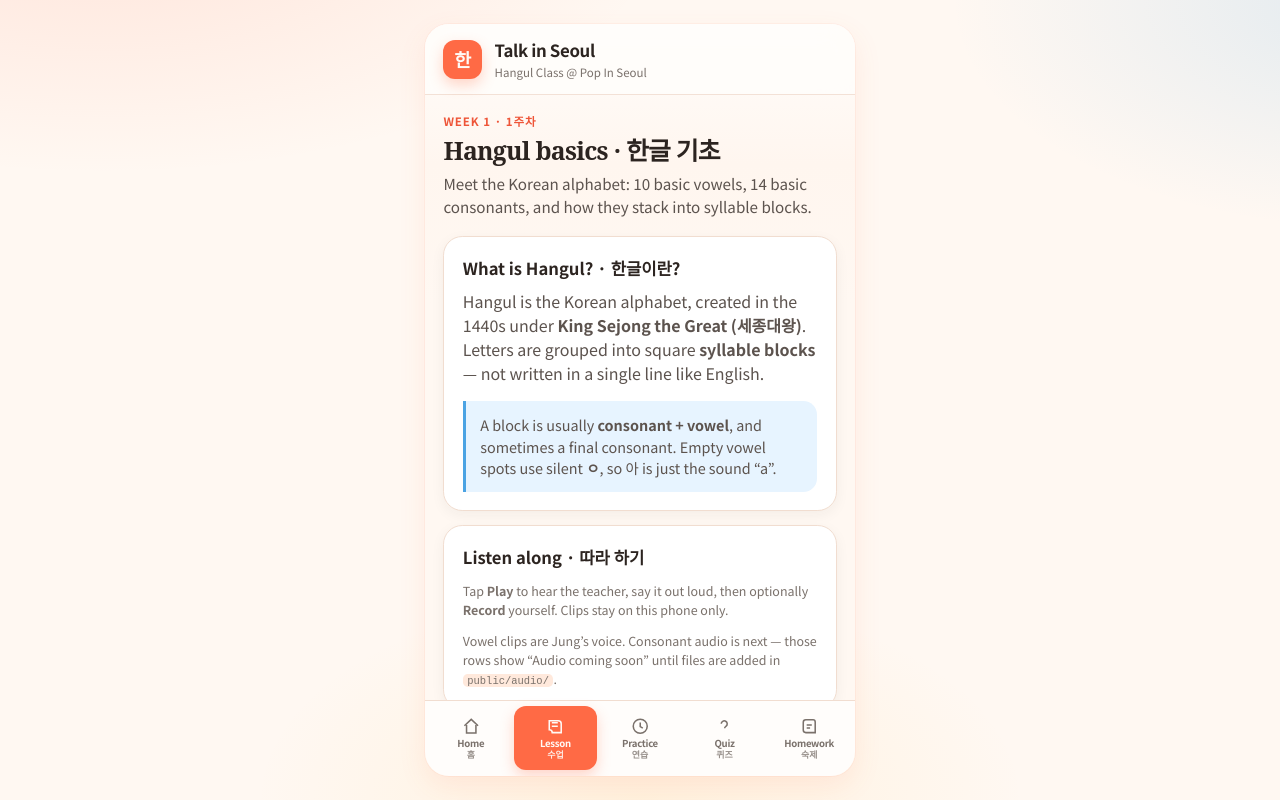
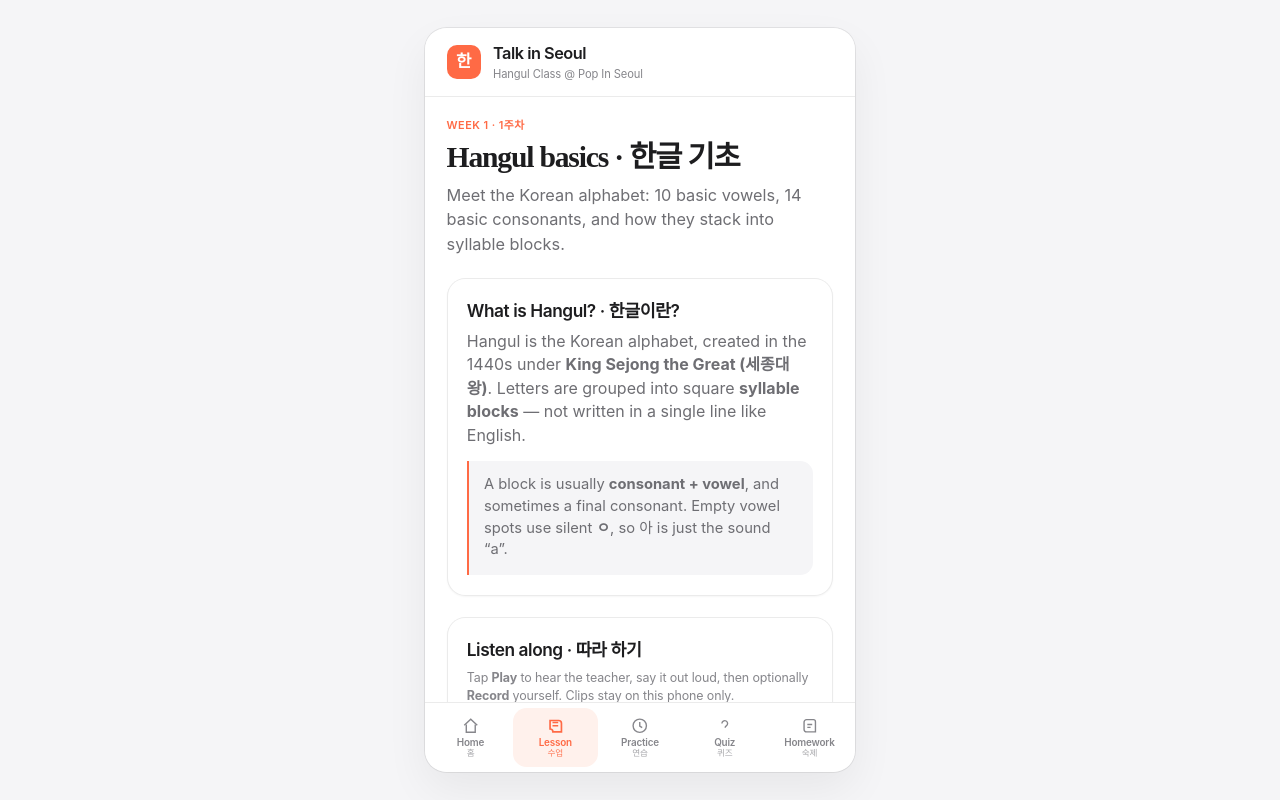
Before and after one commit to TalkInSeoul88/Talk-In-Seoul, a React (Vite) app: page /lesson in a window 1280 px wide. Built offline with nearby package versions, Linux system fonts and the light colour scheme; no server answers.

Commit message:
Calm Talk in Seoul UI toward an Apple-like layout.
Keep coral as the only strong accent, drop competing color blocks, and give titles, nav, and Play controls more room without changing features or audio wiring.

Co-authored-by: TalkInSeoul88 <TalkInSeoul88@users.noreply.github.com>

```diff
--- a/index.html
+++ b/index.html
@@ -12,7 +12,7 @@
     <link rel="preconnect" href="https://fonts.googleapis.com" />
     <link rel="preconnect" href="https://fonts.gstatic.com" crossorigin />
     <link
-      href="https://fonts.googleapis.com/css2?family=Noto+Sans+KR:wght@400;500;600;700&family=Noto+Serif+KR:wght@600;700&display=swap"
+      href="https://fonts.googleapis.com/css2?family=Noto+Sans+KR:wght@400;500;600;700&family=Noto+Serif+KR:wght@500;600;700&display=swap"
       rel="stylesheet"
     />
     <title>Talk in Seoul · Hangul Class @ Pop In Seoul</title>
--- a/src/components/Layout.tsx
+++ b/src/components/Layout.tsx
@@ -43,7 +43,7 @@ export default function Layout() {
 
 function HomeIcon() {
   return (
-    <svg viewBox="0 0 24 24" fill="none" stroke="currentColor" strokeWidth="1.8">
+    <svg viewBox="0 0 24 24" fill="none" stroke="currentColor" strokeWidth="1.7">
       <path d="M4 11.5 12 4l8 7.5" />
       <path d="M6.5 10.5V20h11V10.5" />
     </svg>
@@ -52,7 +52,7 @@ function HomeIcon() {
 
 function LessonIcon() {
   return (
-    <svg viewBox="0 0 24 24" fill="none" stroke="currentColor" strokeWidth="1.8">
+    <svg viewBox="0 0 24 24" fill="none" stroke="currentColor" strokeWidth="1.7">
       <path d="M5 5.5h10.5A3.5 3.5 0 0 1 19 9v10.5H8.5A3.5 3.5 0 0 0 5 16V5.5Z" />
       <path d="M8 8h7M8 12h7" />
     </svg>
@@ -61,7 +61,7 @@ function LessonIcon() {
 
 function PracticeIcon() {
   return (
-    <svg viewBox="0 0 24 24" fill="none" stroke="currentColor" strokeWidth="1.8">
+    <svg viewBox="0 0 24 24" fill="none" stroke="currentColor" strokeWidth="1.7">
       <circle cx="12" cy="12" r="8.2" />
       <path d="M12 7.5v5l3 1.8" />
     </svg>
@@ -70,7 +70,7 @@ function PracticeIcon() {
 
 function QuizIcon() {
   return (
-    <svg viewBox="0 0 24 24" fill="none" stroke="currentColor" strokeWidth="1.8">
+    <svg viewBox="0 0 24 24" fill="none" stroke="currentColor" strokeWidth="1.7">
       <path d="M8.5 9.2a3.5 3.5 0 1 1 5.4 2.95c-.9.6-1.4 1.2-1.4 2.35" />
       <path d="M12.5 17.8h.01" />
     </svg>
@@ -79,7 +79,7 @@ function QuizIcon() {
 
 function HomeworkIcon() {
   return (
-    <svg viewBox="0 0 24 24" fill="none" stroke="currentColor" strokeWidth="1.8">
+    <svg viewBox="0 0 24 24" fill="none" stroke="currentColor" strokeWidth="1.7">
       <path d="M8 4.5h8.5A2.5 2.5 0 0 1 19 7v12.5H8A3 3 0 0 1 5 16.5v-9A3 3 0 0 1 8 4.5Z" />
       <path d="M9 10.5h6M9 14h4" />
     </svg>
--- a/src/index.css
+++ b/src/index.css
@@ -1,31 +1,26 @@
 :root {
-  --paper: #fff8f2;
-  --paper-deep: #ffe4d2;
-  --peach: #ffe9dc;
-  --sky: #e7f4ff;
-  --sky-accent: #4ba3e3;
-  --cream: #fffdfb;
+  --paper: #f5f5f7;
+  --fill: #f5f5f7;
   --card: #ffffff;
-  --ink: #2c2420;
-  --ink-soft: #5c534e;
-  --muted: #7a716b;
-  --line: #f1ddd0;
+  --ink: #1d1d1f;
+  --ink-soft: #6e6e73;
+  --muted: #86868b;
+  --line: rgba(0, 0, 0, 0.08);
   --coral: #ff6a45;
   --coral-deep: #ee5538;
-  --coral-soft: #ffe3d8;
-  --sun: #ffc14a;
-  --ok: #22a06b;
-  --ok-soft: #e3f8ee;
-  --bad: #e85a3c;
-  --bad-soft: #ffe8e1;
-  --nav-h: 4.75rem;
-  --shadow: 0 10px 28px rgba(255, 106, 69, 0.1);
-  --shadow-sm: 0 4px 14px rgba(44, 36, 32, 0.05);
-  --radius: 1.2rem;
-  --radius-sm: 0.9rem;
-  --space: 1.15rem;
-  --font: 'Noto Sans KR', 'Apple SD Gothic Neo', sans-serif;
-  --serif: 'Noto Serif KR', 'Noto Serif', serif;
+  --coral-soft: #fff1ec;
+  --ok: #248a3d;
+  --ok-soft: #e8f6ec;
+  --bad: #de3b2e;
+  --bad-soft: #fdecea;
+  --nav-h: 4.35rem;
+  --shadow: 0 18px 44px rgba(0, 0, 0, 0.06);
+  --shadow-sm: 0 1px 2px rgba(0, 0, 0, 0.04);
+  --radius: 1.15rem;
+  --radius-sm: 0.85rem;
+  --space: 1.35rem;
+  --font: -apple-system, BlinkMacSystemFont, 'Noto Sans KR', 'Apple SD Gothic Neo', sans-serif;
+  --serif: 'Noto Serif KR', 'Apple Myungjo', serif;
   color-scheme: light;
 }
 
@@ -45,13 +40,10 @@ body {
   margin: 0;
   font-family: var(--font);
   color: var(--ink);
-  background:
-    radial-gradient(1100px 520px at 8% -12%, rgba(255, 106, 69, 0.14), transparent 52%),
-    radial-gradient(900px 480px at 108% 0%, rgba(75, 163, 227, 0.16), transparent 48%),
-    radial-gradient(700px 380px at 50% 100%, rgba(255, 193, 74, 0.12), transparent 55%),
-    var(--paper);
-  line-height: 1.5;
+  background: var(--paper);
+  line-height: 1.47;
   -webkit-font-smoothing: antialiased;
+  text-rendering: optimizeLegibility;
 }
 
 button,
@@ -64,6 +56,15 @@ button {
   cursor: pointer;
 }
 
+a,
+button {
+  -webkit-tap-highlight-color: transparent;
+}
+
+p {
+  margin: 0;
+}
+
 a {
   color: inherit;
   text-decoration: none;
@@ -71,16 +72,15 @@ a {
 
 :focus-visible {
   outline: 2px solid var(--coral);
-  outline-offset: 2px;
+  outline-offset: 3px;
 }
 
 .app-shell {
   width: min(430px, 100%);
   min-height: 100dvh;
   margin: 0 auto;
-  background:
-    linear-gradient(180deg, #fffdfb 0%, #fff6ef 140px, var(--paper) 280px);
-  box-shadow: 0 0 0 1px rgba(255, 106, 69, 0.06), var(--shadow);
+  background: var(--card);
+  box-shadow: 0 0 0 1px var(--line), var(--shadow);
   position: relative;
   padding-bottom: calc(var(--nav-h) + env(safe-area-inset-bottom));
 }
@@ -91,26 +91,25 @@ a {
   z-index: 10;
   display: flex;
   align-items: center;
-  gap: 0.8rem;
-  padding: 0.9rem var(--space) 0.8rem;
-  background: color-mix(in srgb, var(--cream) 86%, transparent);
-  backdrop-filter: blur(14px);
-  border-bottom: 1px solid color-mix(in srgb, var(--line) 85%, transparent);
+  gap: 0.75rem;
+  padding: 0.85rem var(--space) 0.8rem;
+  background: rgba(255, 255, 255, 0.78);
+  backdrop-filter: saturate(180%) blur(20px);
+  border-bottom: 1px solid var(--line);
 }
 
 .mark {
-  width: 2.4rem;
-  height: 2.4rem;
-  border-radius: 0.75rem;
+  width: 2.15rem;
+  height: 2.15rem;
+  border-radius: 0.62rem;
   background: var(--coral);
-  color: #fffaf7;
+  color: #fff;
   display: grid;
   place-items: center;
   font-family: var(--serif);
   font-weight: 700;
-  font-size: 1.15rem;
+  font-size: 1.05rem;
   flex-shrink: 0;
-  box-shadow: 0 6px 14px rgba(255, 106, 69, 0.28);
 }
 
 .topbar-copy {
@@ -119,41 +118,56 @@ a {
 
 .topbar h1 {
   margin: 0;
-  font-size: 1.05rem;
-  letter-spacing: -0.02em;
+  font-size: 1.02rem;
+  font-weight: 600;
+  letter-spacing: -0.03em;
 }
 
 .topbar p {
-  margin: 0;
+  margin: 0.05rem 0 0;
   color: var(--muted);
-  font-size: 0.72rem;
+  font-size: 0.7rem;
+  letter-spacing: -0.01em;
 }
 
 .page {
-  padding: 1.15rem var(--space) 1.7rem;
+  padding: 1.35rem var(--space) 2rem;
+}
+
+.stack {
+  display: flex;
+  flex-direction: column;
+  gap: 1.35rem;
+}
+
+.page-header .lede {
+  margin-bottom: 0;
 }
 
 .kicker {
-  margin: 0 0 0.28rem;
-  color: var(--coral-deep);
-  font-size: 0.72rem;
-  font-weight: 700;
-  letter-spacing: 0.08em;
+  margin: 0 0 0.35rem;
+  color: var(--coral);
+  font-size: 0.68rem;
+  font-weight: 600;
+  letter-spacing: 0.04em;
   text-transform: uppercase;
 }
 
 .page-title {
-  margin: 0 0 0.4rem;
+  margin: 0 0 0.5rem;
   font-family: var(--serif);
-  font-size: 1.55rem;
-  letter-spacing: -0.03em;
-  line-height: 1.25;
+  font-size: 1.85rem;
+  font-weight: 600;
+  letter-spacing: -0.04em;
+  line-height: 1.18;
 }
 
 .lede {
-  margin: 0 0 1.15rem;
+  margin: 0 0 0.15rem;
   color: var(--ink-soft);
-  font-size: 0.95rem;
+  font-size: 1.02rem;
+  line-height: 1.5;
+  font-weight: 400;
 }
 
 .card {
@@ -161,18 +175,15 @@ a {
   border: 1px solid var(--line);
   border-radius: var(--radius);
   box-shadow: var(--shadow-sm);
-  padding: var(--space);
-}
-
-.card + .card,
-.stack > * + * {
-  margin-top: 0.9rem;
+  padding: 1.2rem 1.2rem 1.25rem;
 }
 
 .card h2,
 .section-title {
-  margin: 0 0 0.55rem;
-  font-size: 1.04rem;
+  margin: 0 0 0.4rem;
+  font-size: 1.08rem;
+  font-weight: 600;
+  letter-spacing: -0.025em;
 }
 
 .muted {
@@ -182,68 +193,69 @@ a {
 .tiny {
   color: var(--muted);
   font-size: 0.78rem;
+  letter-spacing: -0.01em;
 }
 
-.welcome {
-  background:
-    radial-gradient(280px 140px at 100% 0%, rgba(75, 163, 227, 0.22), transparent 58%),
-    radial-gradient(240px 150px at 0% 110%, rgba(255, 176, 140, 0.34), transparent 52%),
-    #fff;
+.card > .tiny + .tiny {
+  margin-top: 0.45rem;
 }
 
-.welcome h2 {
-  font-family: var(--serif);
-  font-size: 1.55rem;
-  margin: 0.15rem 0 0.45rem;
-  letter-spacing: -0.03em;
+.count {
+  margin: 0;
+  color: var(--muted);
+  font-size: 0.84rem;
+  letter-spacing: -0.01em;
+}
+
+.page-header + .progress-bar {
+  margin-top: 0.85rem;
 }
 
 .quick-grid {
   display: grid;
   grid-template-columns: 1fr 1fr;
-  gap: 0.75rem;
+  gap: 0.7rem;
 }
 
 .quick-link {
   display: flex;
   flex-direction: column;
   justify-content: space-between;
-  min-height: 6.5rem;
-  padding: 0.95rem 1rem;
+  min-height: 6.1rem;
+  padding: 1rem 1.05rem 0.95rem;
   border-radius: var(--radius);
   border: 1px solid var(--line);
   background: var(--card);
-  box-shadow: var(--shadow-sm);
+  position: relative;
 }
 
 .quick-link span {
-  font-size: 0.78rem;
+  font-size: 0.75rem;
   color: var(--muted);
 }
 
 .quick-link strong {
-  font-size: 1.08rem;
+  font-size: 1.12rem;
+  font-weight: 600;
+  letter-spacing: -0.03em;
+  padding-right: 1rem;
 }
 
-.quick-link.accent {
-  background: var(--coral);
-  border-color: transparent;
-  color: #fffaf7;
-  box-shadow: 0 8px 18px rgba(255, 106, 69, 0.28);
+.quick-link::after {
+  content: '›';
+  position: absolute;
+  right: 0.95rem;
+  bottom: 0.85rem;
+  color: var(--coral);
+  font-size: 1.4rem;
+  font-weight: 400;
+  line-height: 1;
 }
 
-.quick-link.accent span {
-  color: rgba(255, 250, 247, 0.82);
-}
-
-.quick-link.sky {
-  background: var(--sky);
-  border-color: color-mix(in srgb, var(--sky-accent) 22%, var(--line));
-}
-
-.quick-link.peach {
-  background: var(--peach);
-  border-color: color-mix(in srgb, var(--coral) 18%, var(--line));
+@media (hover: hover) {
+  .quick-link:hover {
+    background: var(--fill);
+  }
 }
 
 .next-class textarea {
@@ -252,84 +264,69 @@ a {
   resize: none;
   background: transparent;
   color: inherit;
-  padding: 0.35rem 0 0;
+  padding: 0.4rem 0 0;
   min-height: 3.4rem;
+}
+
+.next-class-copy {
+  white-space: pre-wrap;
+  margin: 0.55rem 0 0;
+  font-weight: 600;
+  letter-spacing: -0.02em;
 }
 
 .progress-row {
   display: flex;
   justify-content: space-between;
-  gap: 0.75rem;
-  margin-top: 0.8rem;
+  gap: 0.7rem;
+  margin-top: 0.85rem;
 }
 
 .stat {
   flex: 1;
-  background: var(--peach);
+  background: var(--fill);
   border-radius: var(--radius-sm);
-  padding: 0.75rem 0.85rem;
+  padding: 0.8rem 0.9rem;
 }
 
 .stat b {
   display: block;
-  font-size: 1.2rem;
-}
-
-.jamo-grid {
-  display: grid;
-  grid-template-columns: repeat(5, 1fr);
-  gap: 0.45rem;
-}
-
-.jamo {
-  background: var(--peach);
-  border-radius: 0.8rem;
-  text-align: center;
-  padding: 0.5rem 0.15rem 0.45rem;
-}
-
-.jamo .glyph {
-  display: block;
-  font-size: 1.45rem;
+  font-size: 1.25rem;
   font-weight: 600;
-  line-height: 1.2;
-}
-
-.jamo .roman {
-  display: block;
-  font-size: 0.68rem;
-  color: var(--muted);
+  letter-spacing: -0.03em;
+  margin-top: 0.15rem;
 }
 
 .syllable-row {
   display: grid;
   grid-template-columns: repeat(3, 1fr);
   gap: 0.55rem;
+  margin-top: 0.75rem;
 }
 
 .syllable {
   text-align: center;
-  background: var(--peach);
+  background: var(--fill);
   border-radius: var(--radius-sm);
-  padding: 0.65rem 0.35rem;
+  padding: 0.75rem 0.35rem;
 }
 
 .syllable .glyph {
-  font-size: 1.5rem;
+  font-size: 1.55rem;
   font-weight: 600;
+  letter-spacing: -0.03em;
 }
 
 .word-list {
   display: grid;
-  gap: 0.15rem;
 }
 
 .word {
   display: grid;
   grid-template-columns: auto 1fr;
-  gap: 0.15rem 0.8rem;
+  gap: 0.15rem 0.9rem;
   align-items: baseline;
-  padding: 0.7rem 0.1rem;
+  padding: 0.8rem 0.05rem;
   border-bottom: 1px solid var(--line);
 }
 
@@ -339,69 +336,87 @@ a {
 }
 
 .word .hangul {
-  font-size: 1.25rem;
+  font-size: 1.3rem;
   font-weight: 600;
+  letter-spacing: -0.03em;
 }
 
 .callout {
-  background: var(--sky);
-  border-left: 3px solid var(--sky-accent);
-  padding: 0.8rem 0.9rem;
-  border-radius: 0 0.85rem 0.85rem 0;
+  background: var(--fill);
+  border-left: 2px solid var(--coral);
+  padding: 0.85rem 0.95rem;
+  border-radius: 0 0.8rem 0.8rem 0;
   color: var(--ink-soft);
-  font-size: 0.9rem;
+  font-size: 0.92rem;
+  margin-top: 0.85rem;
 }
 
 .prompt-card {
   text-align: center;
-  padding: 1.2rem var(--space) 1.25rem;
+  padding: 1.45rem 1.2rem 1.35rem;
 }
 
 .prompt-card .big-hint {
-  margin: 0.4rem 0 0;
+  margin: 0.45rem 0 0;
   font-family: var(--serif);
-  font-size: 1.35rem;
+  font-size: 1.55rem;
+  letter-spacing: -0.035em;
+  font-weight: 600;
+}
+
+.prompt-lead {
+  margin: 0.2rem 0 0;
+  font-weight: 600;
+  letter-spacing: -0.02em;
+}
+
+.listen-label {
+  margin: 0 0 0.5rem;
 }
 
 .prompt-audio {
-  margin-top: 1rem;
+  margin-top: 1.1rem;
   text-align: left;
 }
 
+.prompt-audio .audio-bar {
+  justify-content: center;
+}
+
 .jamo-list {
-  margin-top: 0.35rem;
+  margin-top: 0.45rem;
 }
 
 .jamo-row {
   display: grid;
   gap: 0.7rem;
-  padding: 0.95rem 0;
+  padding: 1.1rem 0;
   border-bottom: 1px solid var(--line);
 }
 
 .jamo-row:first-child {
-  padding-top: 0.35rem;
+  padding-top: 0.4rem;
 }
 
 .jamo-row:last-child {
   border-bottom: 0;
-  padding-bottom: 0.15rem;
+  padding-bottom: 0.1rem;
 }
 
 .jamo-row-head {
   display: grid;
-  grid-template-columns: 3.4rem 1fr;
-  gap: 0.7rem;
+  grid-template-columns: 3.25rem 1fr;
+  gap: 0.75rem;
   align-items: center;
 }
 
 .jamo-row-glyph {
   display: grid;
   place-items: center;
-  height: 3.4rem;
+  height: 3.25rem;
   border-radius: var(--radius-sm);
-  background: var(--peach);
-  font-size: 1.8rem;
+  background: var(--fill);
+  font-size: 1.75rem;
   font-weight: 600;
 }
 
@@ -412,13 +427,13 @@ a {
 }
 
 .jamo-row-cue {
-  margin: 0.15rem 0 0;
+  margin: 0.2rem 0 0;
 }
 
 .audio-bar {
-  display: grid;
-  grid-template-columns: 1fr 1fr;
-  gap: 0.5rem;
+  display: flex;
+  flex-wrap: wrap;
+  gap: 0.45rem;
   align-items: stretch;
   position: relative;
 }
@@ -436,41 +451,42 @@ a {
   flex-direction: column;
   align-items: center;
   justify-content: center;
-  gap: 0.08rem;
-  min-height: 3rem;
+  gap: 0.04rem;
+  flex: 1 1 6.4rem;
+  min-height: 2.7rem;
   min-width: 0;
-  padding: 0.4rem 0.7rem;
+  padding: 0.35rem 0.75rem;
   border-radius: 999px;
-  border: 1.5px solid var(--line);
-  background: var(--cream);
+  border: 1px solid var(--line);
+  background: var(--card);
   color: var(--ink);
-  font-size: 0.86rem;
-  font-weight: 700;
+  font-size: 0.84rem;
+  font-weight: 600;
   line-height: 1.15;
+  letter-spacing: -0.02em;
   touch-action: manipulation;
 }
 
 .audio-chip span {
-  font-size: 0.64rem;
-  font-weight: 600;
+  font-size: 0.62rem;
+  font-weight: 500;
   color: var(--muted);
 }
 
 .audio-chip.teacher {
-  grid-column: 1 / -1;
+  flex: 1.15 1 7.4rem;
   flex-direction: row;
-  gap: 0.5rem;
-  min-height: 3.15rem;
-  padding: 0.45rem 1rem;
+  gap: 0.4rem;
+  min-height: 2.7rem;
+  padding: 0.3rem 0.95rem;
   background: var(--coral);
   border-color: transparent;
-  color: #fffaf7;
-  font-size: 1rem;
-  box-shadow: 0 8px 16px rgba(255, 106, 69, 0.28);
+  color: #fff;
+  font-size: 0.95rem;
 }
 
 .audio-chip.teacher span {
-  color: rgba(255, 250, 247, 0.86);
+  color: rgba(255, 255, 255, 0.82);
 }
 
 .audio-chip-copy {
@@ -483,25 +499,24 @@ a {
 }
 
 .audio-chip-copy strong {
-  font-size: 0.98rem;
-  font-weight: 700;
+  font-size: 0.92rem;
+  font-weight: 600;
 }
 
 .audio-chip.teacher .audio-chip-copy span {
-  font-size: 0.7rem;
+  font-size: 0.66rem;
 }
 
 .audio-glyph {
-  width: 1.2rem;
-  height: 1.2rem;
+  width: 0.95rem;
+  height: 0.95rem;
   flex-shrink: 0;
 }
 
 .audio-chip.on {
   background: var(--ok-soft);
-  border-color: var(--ok);
+  border-color: color-mix(in srgb, var(--ok) 35%, var(--line));
   color: var(--ok);
-  box-shadow: none;
 }
 
 .audio-chip.on span {
@@ -512,16 +527,15 @@ a {
   background: var(--ok);
   border-color: transparent;
   color: #fff;
-  box-shadow: 0 8px 16px rgba(34, 160, 107, 0.24);
 }
 
 .audio-chip.teacher.on span {
-  color: rgba(255, 255, 255, 0.88);
+  color: rgba(255, 255, 255, 0.86);
 }
 
 .audio-chip.rec {
   background: var(--bad-soft);
-  border-color: var(--bad);
+  border-color: color-mix(in srgb, var(--bad) 40%, var(--line));
   color: var(--bad);
 }
 
@@ -530,15 +544,11 @@ a {
 }
 
 .audio-chip:disabled {
-  opacity: 0.5;
-}
-
-.audio-bar:not(:has(.audio-chip.mine)) .audio-chip:not(.teacher) {
-  grid-column: 1 / -1;
+  opacity: 0.45;
 }
 
 .audio-soon {
-  grid-column: 1 / -1;
+  flex: 1 1 100%;
   margin: 0;
   font-size: 0.78rem;
   color: var(--muted);
@@ -547,7 +557,7 @@ a {
 
 code {
   font-size: 0.84em;
-  background: var(--peach);
+  background: var(--fill);
   padding: 0.05rem 0.28rem;
   border-radius: 0.3rem;
 }
@@ -555,21 +565,21 @@ code {
 .options {
   display: grid;
   grid-template-columns: 1fr 1fr;
-  gap: 0.7rem;
-  margin-top: 1rem;
+  gap: 0.65rem;
+  margin-top: 1.1rem;
 }
 
 .choice {
-  min-height: 4.7rem;
+  min-height: 4.5rem;
   border-radius: var(--radius);
-  border: 1.5px solid var(--line);
+  border: 1px solid var(--line);
   background: var(--card);
   color: var(--ink);
   font-size: 1.7rem;
   font-weight: 600;
+  letter-spacing: -0.03em;
   touch-action: manipulation;
   user-select: none;
-  box-shadow: var(--shadow-sm);
 }
 
 .choice.small {
@@ -577,6 +587,7 @@ code {
   font-weight: 600;
   line-height: 1.3;
   padding: 0.75rem;
+  letter-spacing: -0.02em;
 }
 
 .choice:disabled {
@@ -587,20 +598,19 @@ code {
   background: var(--ok-soft);
   border-color: var(--ok);
   color: var(--ok);
-  box-shadow: none;
 }
 
 .choice.wrong {
   background: var(--bad-soft);
   border-color: var(--bad);
   color: var(--bad);
-  box-shadow: none;
 }
 
 .feedback {
-  margin-top: 0.95rem;
+  margin-top: 1rem;
   text-align: center;
   font-weight: 600;
+  letter-spacing: -0.02em;
 }
 
 .feedback.ok {
@@ -611,105 +621,119 @@ code {
   color: var(--bad);
 }
 
+.explain {
+  text-align: center;
+  margin-top: 0.4rem;
+}
+
 .btn {
   display: inline-flex;
   align-items: center;
   justify-content: center;
   width: 100%;
-  min-height: 3.05rem;
+  min-height: 2.85rem;
   border: 0;
   border-radius: 999px;
   background: var(--coral);
-  color: #fffaf7;
-  font-weight: 700;
-  margin-top: 1rem;
-  box-shadow: 0 8px 16px rgba(255, 106, 69, 0.24);
+  color: #fff;
+  font-weight: 600;
+  letter-spacing: -0.02em;
+  margin-top: 1.05rem;
   touch-action: manipulation;
 }
 
 .btn.secondary {
   background: transparent;
   color: var(--coral-deep);
-  border: 1.5px solid var(--coral);
-  box-shadow: none;
+  border: 1px solid color-mix(in srgb, var(--coral) 55%, var(--line));
 }
 
 .btn:disabled {
-  opacity: 0.45;
-  box-shadow: none;
+  opacity: 0.4;
 }
 
 .progress-bar {
-  height: 0.42rem;
-  background: var(--peach);
+  height: 0.28rem;
+  background: var(--fill);
   border-radius: 999px;
   overflow: hidden;
-  margin: 0.45rem 0 0.95rem;
+  margin: 0.55rem 0 1rem;
 }
 
 .progress-bar > span {
   display: block;
   height: 100%;
-  background: linear-gradient(90deg, var(--coral), var(--sun));
+  background: var(--coral);
 }
 
 .checklist {
   display: grid;
-  gap: 0.7rem;
+  gap: 0.65rem;
 }
 
 .check-item {
   display: grid;
   grid-template-columns: auto 1fr;
-  gap: 0.75rem;
+  gap: 0.8rem;
   align-items: start;
   width: 100%;
   text-align: left;
-  background: var(--cream);
-  border: 1.5px solid var(--line);
+  background: var(--card);
+  border: 1px solid var(--line);
   border-radius: var(--radius);
-  padding: 0.95rem 1rem;
+  padding: 1rem 1.05rem;
   color: inherit;
 }
 
 .check-item.done {
-  background: var(--ok-soft);
-  border-color: color-mix(in srgb, var(--ok) 38%, var(--line));
+  background: var(--card);
+}
+
+.check-item.done strong {
+  color: var(--muted);
+}
+
+.check-detail {
+  margin-top: 0.28rem;
+  font-size: 0.88rem;
 }
 
 .box {
-  width: 1.4rem;
-  height: 1.4rem;
-  border: 1.5px solid var(--coral);
-  border-radius: 0.4rem;
+  width: 1.35rem;
+  height: 1.35rem;
+  border: 1.5px solid color-mix(in srgb, var(--coral) 70%, var(--line));
+  border-radius: 999px;
   display: grid;
   place-items: center;
-  margin-top: 0.15rem;
-  color: var(--coral);
-  font-size: 0.85rem;
-  background: #fff;
+  margin-top: 0.12rem;
+  color: #fff;
+  font-size: 0.75rem;
+  background: transparent;
 }
 
 .check-item.done .box {
-  background: var(--ok);
-  border-color: var(--ok);
-  color: white;
+  background: var(--coral);
+  border-color: var(--coral);
 }
 
 .score-hero {
   text-align: center;
-  padding: 1.5rem var(--space);
-  background:
-    radial-gradient(240px 140px at 50% 0%, rgba(255, 193, 74, 0.22), transparent 60%),
-    var(--card);
+  padding: 2rem 1.2rem 1.6rem;
 }
 
 .score-hero .big {
   font-family: var(--serif);
-  font-size: 3rem;
+  font-size: 3.15rem;
+  font-weight: 600;
   line-height: 1;
-  margin: 0.2rem 0 0.4rem;
-  color: var(--coral-deep);
+  margin: 0.35rem 0 0.55rem;
+  letter-spacing: -0.05em;
+  color: var(--ink);
+}
+
+.score-hero .muted {
+  max-width: 22rem;
+  margin-inline: auto;
 }
 
 .bottom-nav {
@@ -719,12 +743,11 @@ code {
   transform: translateX(-50%);
   width: min(430px, 100%);
   height: calc(var(--nav-h) + env(safe-area-inset-bottom));
-  padding: 0.3rem 0.28rem calc(0.32rem + env(safe-area-inset-bottom));
+  padding: 0.28rem 0.2rem calc(0.28rem + env(safe-area-inset-bottom));
   display: grid;
   grid-template-columns: repeat(5, 1fr);
-  gap: 0.12rem;
-  background: rgba(255, 253, 251, 0.94);
-  backdrop-filter: blur(16px);
+  background: rgba(255, 255, 255, 0.86);
+  backdrop-filter: saturate(180%) blur(20px);
   border-top: 1px solid var(--line);
 }
 
@@ -733,18 +756,19 @@ code {
   flex-direction: column;
   align-items: center;
   justify-content: center;
-  gap: 0.08rem;
+  gap: 0.1rem;
   color: var(--muted);
-  font-size: 0.6rem;
-  font-weight: 700;
-  border-radius: 0.75rem;
+  font-size: 0.62rem;
+  font-weight: 600;
+  letter-spacing: -0.02em;
+  border-radius: 0.85rem;
   min-width: 0;
-  padding: 0.16rem 0.04rem 0.12rem;
+  padding: 0.2rem 0.04rem;
 }
 
 .nav-link svg {
-  width: 1.28rem;
-  height: 1.28rem;
+  width: 1.22rem;
+  height: 1.22rem;
 }
 
 .nav-en,
@@ -754,20 +778,19 @@ code {
   line-height: 1.1;
 }
 
-.nav-en {
-  letter-spacing: -0.03em;
-}
-
 .nav-ko {
-  font-size: 0.56rem;
-  font-weight: 600;
-  opacity: 0.78;
+  font-size: 0.54rem;
+  font-weight: 500;
+  opacity: 0.72;
 }
 
 .nav-link.active {
-  color: #fffaf7;
-  background: var(--coral);
-  box-shadow: 0 6px 14px rgba(255, 106, 69, 0.28);
+  color: var(--coral);
+  background: var(--coral-soft);
+}
+
+.nav-link.active svg {
+  stroke-width: 2.05;
 }
 
 .nav-link.active .nav-ko {
@@ -784,27 +807,35 @@ code {
 
 .text-btn {
   border: 0;
-  background: var(--coral-soft);
-  color: var(--coral-deep);
-  font-weight: 700;
-  font-size: 0.78rem;
+  background: transparent;
+  color: var(--coral);
+  font-weight: 600;
+  font-size: 0.82rem;
   min-height: 2.2rem;
-  padding: 0.3rem 0.7rem;
-  border-radius: 999px;
+  padding: 0.3rem 0.15rem;
+  border-radius: 0.4rem;
   touch-action: manipulation;
+}
+
+.mt-0 {
+  margin-top: 0;
+}
+
+.mb-0 {
+  margin-bottom: 0;
 }
 
 @media (min-width: 720px) {
   body {
-    padding: 1.5rem 0;
+    padding: 1.75rem 0;
     height: 100dvh;
     overflow: hidden;
   }
 
   .app-shell {
-    height: calc(100dvh - 3rem);
-    min-height: calc(100dvh - 3rem);
-    border-radius: 1.5rem;
+    height: calc(100dvh - 3.5rem);
+    min-height: calc(100dvh - 3.5rem);
+    border-radius: 1.35rem;
     overflow: hidden;
     display: flex;
     flex-direction: column;
@@ -828,8 +859,8 @@ code {
     transform: none;
     width: 100%;
     height: var(--nav-h);
-    padding-bottom: 0.4rem;
-    border-radius: 0 0 1.5rem 1.5rem;
+    padding-bottom: 0.32rem;
+    border-radius: 0 0 1.35rem 1.35rem;
     flex-shrink: 0;
   }
 }
--- a/src/pages/Lesson.tsx
+++ b/src/pages/Lesson.tsx
@@ -10,7 +10,7 @@ import {
 export default function Lesson() {
   return (
     <div className="stack">
-      <header>
+      <header className="page-header">
         <p className="kicker">
           {WEEK_1_LESSON.weekLabel} · {WEEK_1_LESSON.weekLabelKo}
         </p>
@@ -22,7 +22,7 @@ export default function Lesson() {
 
       <section className="card">
         <h2>What is Hangul? · 한글이란?</h2>
-        <p className="muted" style={{ marginTop: 0 }}>
+        <p className="muted mt-0">
           Hangul is the Korean alphabet, created in the 1440s under{' '}
           <strong>King Sejong the Great (세종대왕)</strong>. Letters are grouped into square{' '}
           <strong>syllable blocks</strong> — not written in a single line like English.
@@ -39,7 +39,7 @@ export default function Lesson() {
           Tap <strong>Play</strong> to hear the teacher, say it out loud, then optionally{' '}
           <strong>Record</strong> yourself. Clips stay on this phone only.
         </p>
-        <p className="tiny" style={{ marginBottom: 0 }}>
+        <p className="tiny">
           Vowel clips are Jung’s voice. Consonant audio is next — those rows show “Audio coming soon” until files are
           added in <code>public/audio/</code>.
         </p>
@@ -71,7 +71,7 @@ export default function Lesson() {
       <section className="card">
         <h2>Simple syllables · 쉬운 음절</h2>
         <p className="tiny">Read the block as one beat: consonant, then vowel.</p>
-        <div className="syllable-row" style={{ marginTop: '0.7rem' }}>
+        <div className="syllable-row">
           {SAMPLE_SYLLABLES.map((item) => (
             <div className="syllable" key={item.char}>
               <div className="glyph">{item.char}</div>
```
Also changed, not shown: src/pages/Home.tsx (+10 -12 lines), src/pages/Homework.tsx (+4 -5 lines), src/pages/Practice.tsx (+9 -7 lines), src/pages/Quiz.tsx (+9 -7 lines).
